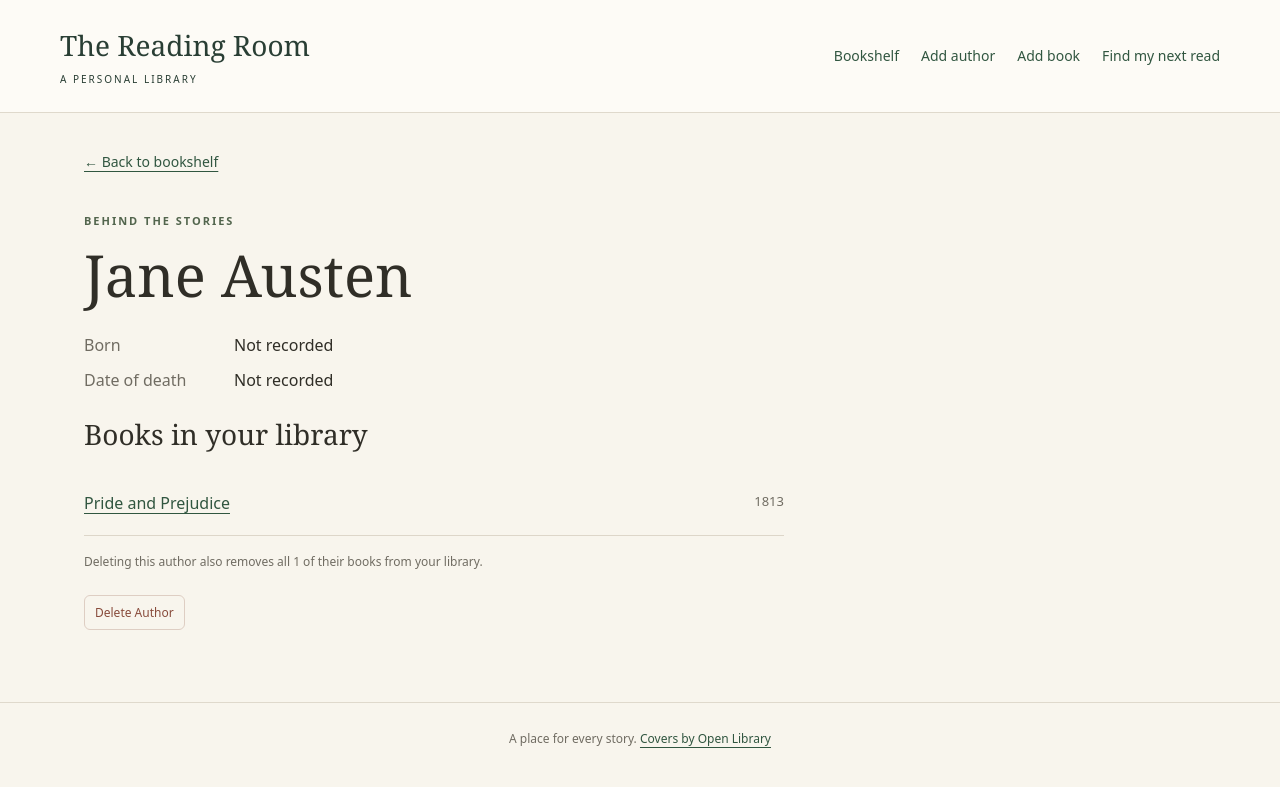
After one commit to dazz1903/digital-library, a Flask app: page /author/1 in a window 1280 px wide. The commit adds this page. Shown: the top 787 px of the page. Run offline with Flask 3, Linux system fonts and the light colour scheme.

Commit message:
add library bonus features and redesigned interface

```diff
--- a/app.py
+++ b/app.py
@@ -4,8 +4,10 @@ from urllib.parse import quote
 
 from flask import Flask, flash, redirect, render_template, request, url_for
 from sqlalchemy.exc import IntegrityError
+from openai import OpenAIError
 
 from data_models import db, Author, Book
+from recommendations import recommend_books
 
 
 app = Flask(__name__)
@@ -122,6 +124,80 @@ def delete_book(book_id):
     return redirect(url_for('home'))
 
 
+@app.route('/book/<int:book_id>')
+def book_detail(book_id):
+    return render_template('book_detail.html', book=db.get_or_404(Book, book_id))
+
+
+@app.route('/author/<int:author_id>')
+def author_detail(author_id):
+    author = db.get_or_404(Author, author_id)
+    books = db.session.scalars(
+        db.select(Book).where(Book.author_id == author_id).order_by(Book.title)
+    ).all()
+    return render_template('author_detail.html', author=author, books=books)
+
+
+@app.route('/author/<int:author_id>/delete', methods=['POST'])
+def delete_author(author_id):
+    author = db.get_or_404(Author, author_id)
+    name = author.name
+    db.session.delete(author)
+    db.session.commit()
+    flash(f'Author "{name}" and all their books deleted successfully!')
+    return redirect(url_for('home'))
+
+
+@app.route('/book/<int:book_id>/rate', methods=['POST'])
+def rate_book(book_id):
+    book = db.get_or_404(Book, book_id)
+    value = request.form.get('rating', '').strip()
+    try:
+        rating = int(value) if value else None
+        if rating is not None and not 1 <= rating <= 10:
+            raise ValueError
+    except ValueError:
+        return render_template('book_detail.html', book=book,
+                               error='Choose a whole-number rating from 1 to 10.'), 400
+    book.rating = rating
+    db.session.commit()
+    flash('Rating saved!' if rating else 'Rating removed.')
+    return redirect(url_for('book_detail', book_id=book.id))
+
+
+@app.route('/recommend', methods=['GET', 'POST'])
+def recommend():
+    books = db.session.scalars(
+        db.select(Book).options(db.joinedload(Book.author)).order_by(Book.id)
+    ).all()
+    configured = bool(os.environ.get('OPENAI_API_KEY', '').strip())
+    result = None
+    error = None
+    status = 200
+    if request.method == 'POST':
+        preferences = request.form.get('preferences', '').strip()
+        if not books:
+            error = 'Add at least one book before requesting recommendations.'
+            status = 400
+        elif not configured:
+            error = 'AI recommendations are not configured yet. See the project README.'
+            status = 503
+        elif len(preferences) > 1000:
+            error = 'Keep your preferences to 1,000 characters or fewer.'
+            status = 400
+        else:
+            try:
+                result = recommend_books(books, preferences)
+            except OpenAIError:
+                error = 'The AI service is unavailable. Check your API access and try again.'
+                status = 502
+            except ValueError as exception:
+                error = str(exception)
+                status = 502
+    return render_template('recommend.html', books=books, configured=configured,
+                           result=result, error=error), status
+
+
 # Tables have been created. Uncomment these lines to initialize a new database.
 # with app.app_context():
 #     db.create_all()
--- a/data_models.py
+++ b/data_models.py
@@ -15,6 +15,7 @@ class Author(db.Model):
     name = db.Column(db.String(200), nullable=False)
     birth_date = db.Column(db.Date, nullable=True)
     date_of_death = db.Column(db.Date, nullable=True)
+    books = db.relationship("Book", back_populates="author", cascade="all, delete-orphan")
 
     def __repr__(self):
         return f"<Author id={self.id!r} name={self.name!r}>"
@@ -27,13 +28,15 @@ class Book(db.Model):
     """A book linked to an author through a foreign key."""
 
     __tablename__ = "book"
+    __table_args__ = (db.CheckConstraint("rating BETWEEN 1 AND 10", name="valid_rating"),)
 
     id = db.Column(db.Integer, primary_key=True, autoincrement=True)
     isbn = db.Column(db.String(20), nullable=False, unique=True)
     title = db.Column(db.String(300), nullable=False)
     publication_year = db.Column(db.Integer, nullable=False)
     author_id = db.Column(db.Integer, db.ForeignKey("author.id"), nullable=False)
-    author = db.relationship("Author", backref="books")
+    rating = db.Column(db.Integer, nullable=True)
+    author = db.relationship("Author", back_populates="books")
 
     def __repr__(self):
         return f"<Book id={self.id!r} title={self.title!r}>"
--- a/requirements.txt
+++ b/requirements.txt
@@ -2,3 +2,4 @@ Flask
 SQLAlchemy
 Flask-SQLAlchemy
 Jinja2
+openai
--- a/static/style.css
+++ b/static/style.css
@@ -1,28 +1,60 @@
-:root { font-family: system-ui, sans-serif; color: #243b35; background: #f6f3eb; }
+:root { font-family: system-ui, sans-serif; color: #302e27; background: #f8f5ed; line-height: 1.6; }
 * { box-sizing: border-box; }
 body { margin: 0; }
-header { padding: 24px max(24px, calc((100% - 1100px) / 2)); background: #213e35; color: white; display: flex; gap: 24px; justify-content: space-between; flex-wrap: wrap; }
-header a { color: white; text-decoration: none; }
-.brand { font-family: Georgia, serif; font-size: 24px; }
-nav { display: flex; gap: 20px; align-items: center; }
-main { max-width: 1100px; margin: 40px auto; padding: 0 24px; }
-h1 { font: 42px Georgia, serif; margin-bottom: 12px; }
-a { color: #23624c; }
-.books { display: grid; grid-template-columns: repeat(auto-fit, minmax(230px, 1fr)); gap: 24px; }
-.book { padding: 24px; background: white; border: 1px solid #dddccf; border-radius: 10px; }
-.book h2 { font: 23px Georgia, serif; margin-bottom: 8px; }
-.cover { height: 220px; display: grid; place-items: center; background: #eeeade; position: relative; }
-.cover img { width: 100%; height: 220px; object-fit: contain; position: absolute; background: #eeeade; }
+header { padding: 26px max(24px, calc((100% - 1160px) / 2)); border-bottom: 1px solid #dfd9cc; display: flex; gap: 24px; justify-content: space-between; flex-wrap: wrap; background: #fdfbf6; }
+header a { text-decoration: none; }
+.brand { font: 28px Georgia, serif; color: #293e34; }
+.brand span { display: block; font: 10px system-ui, sans-serif; text-transform: uppercase; letter-spacing: .2em; margin-top: 8px; }
+nav { display: flex; gap: 22px; align-items: center; flex-wrap: wrap; font-size: 14px; }
+main { max-width: 1160px; margin: 36px auto 72px; padding: 0 24px; }
+h1, h2 { font-family: Georgia, serif; font-weight: normal; line-height: 1.15; }
+h1 { font-size: clamp(36px, 5vw, 58px); margin: 12px 0 20px; }
+h2 { font-size: 28px; }
+a { color: #315640; text-underline-offset: 4px; }
+a:hover { color: #955234; }
+.hero { padding: 48px; background: #e5eadf; border-radius: 16px; margin-bottom: 44px; background-image: radial-gradient(ellipse at right bottom, #bdcbb7 0, transparent 65%); }
+.hero h1 { max-width: 700px; font-size: clamp(40px, 6vw, 70px); color: #294235; }
+.hero p { max-width: 560px; }
+.eyebrow { font-size: 11px; text-transform: uppercase; letter-spacing: .18em; font-weight: 650; color: #52654d; }
+.hero .button { margin-top: 16px; }
+.section-heading { display: flex; gap: 16px; align-items: center; }
+.badge { background: #e9e4d8; border-radius: 30px; padding: 4px 12px; font-size: 12px; }
+.books { display: grid; grid-template-columns: repeat(3, minmax(0, 1fr)); gap: 24px; margin-top: 28px; }
+.book { padding: 20px; background: #fffdf8; border: 1px solid #e3ddcf; border-radius: 12px; box-shadow: 0 5px 18px #4b382008; }
+.book h2 { font-size: 25px; margin: 20px 0 8px; }
+.book h2 a { color: inherit; text-decoration: none; }
+.book p { margin: 8px 0; }
+.book form { display: inline-block; margin-right: 6px; }
+.cover { height: 240px; display: grid; place-items: center; background: #eee9dd; position: relative; border-radius: 6px; overflow: hidden; }
+.cover img { width: 100%; height: 100%; padding: 14px; object-fit: contain; position: absolute; background: #eee9dd; }
 .cover img[hidden] { display: none; }
-.cover span, .details { font-size: 13px; color: #626d66; overflow-wrap: anywhere; }
-.entry-form { max-width: 500px; display: grid; gap: 12px; }
-input, select, button { font: inherit; padding: 11px 14px; border: 1px solid #a6b3a9; border-radius: 5px; }
-input, select { background: white; min-width: 0; }
-button { background: #275e47; color: white; cursor: pointer; }
-button:hover { background: #183e2d; }
-.entry-form button { margin-top: 12px; }
-.sort-form { display: flex; flex-wrap: wrap; align-items: center; gap: 12px; margin: 28px 0; }
-.success, .error { padding: 16px; border-radius: 5px; }
-.success { background: #dfeede; }
+.cover span, .details { font-size: 12px; color: #706c62; overflow-wrap: anywhere; }
+.rating { color: #835c24; font-size: 14px; }
+.entry-form { max-width: 540px; display: grid; gap: 12px; padding: 28px; background: #fffdf8; border: 1px solid #e3ddcf; border-radius: 12px; margin: 28px 0; }
+input, select, textarea, button, .button { font: inherit; padding: 11px 14px; border: 1px solid #bdb8aa; border-radius: 6px; }
+input, select, textarea { background: #fffefb; min-width: 0; color: inherit; }
+textarea { resize: vertical; }
+button, .button { background: #315640; color: white; cursor: pointer; text-decoration: none; display: inline-block; }
+button:hover, .button:hover { background: #23402e; color: white; }
+.danger { color: #884b3b; background: transparent; border-color: #decec3; font-size: 12px; padding: 7px 10px; margin-top: 12px; }
+.danger:hover { background: #f6e7de; color: #743729; }
+.sort-form { display: flex; flex-wrap: wrap; align-items: center; gap: 12px; margin: 18px 0; }
+.success, .error, .notice { padding: 18px 22px; border-radius: 8px; }
+.success { background: #e0eddb; }
 .error { background: #f9dfd8; color: #7c241a; }
+.notice { background: #eee9dc; margin-top: 28px; }
+.back { display: inline-block; margin-bottom: 28px; font-size: 14px; }
+.detail-layout { display: grid; grid-template-columns: 300px 1fr; gap: 48px; }
+.detail-cover { height: 420px; }
+.byline { font-size: 20px; }
+dl { display: grid; grid-template-columns: 140px 1fr; gap: 10px; margin: 24px 0; }
+dt { color: #706c62; } dd { margin: 0; }
+.author-books { list-style: none; padding: 0; max-width: 700px; }
+.author-books li { padding: 18px 0; border-bottom: 1px solid #ddd6c9; display: flex; gap: 18px; justify-content: space-between; flex-wrap: wrap; }
+.author-books span { font-size: 13px; color: #706c62; }
+.recommendation { padding: 30px; background: #e7edde; border-radius: 12px; margin-top: 32px; }
+.recommendation-text { white-space: pre-wrap; overflow-wrap: anywhere; }
+footer { padding: 26px; text-align: center; font-size: 12px; color: #706c62; border-top: 1px solid #dfd9cc; }
 :focus-visible { outline: 3px solid #b57822; outline-offset: 3px; }
+@media (max-width: 850px) { .books { grid-template-columns: repeat(2, minmax(0, 1fr)); } .detail-layout { grid-template-columns: 220px 1fr; gap: 24px; } }
+@media (max-width: 580px) { .books, .detail-layout { grid-template-columns: 1fr; } .hero { padding: 28px; } nav { gap: 16px; } .entry-form { padding: 20px; } .sort-form input[type=search] { width: 100%; } .detail-cover { max-width: 300px; } dl { grid-template-columns: 120px 1fr; } }
--- /dev/null
+++ b/templates/author_detail.html
@@ -0,0 +1,17 @@
+{% extends 'base.html' %}
+{% block title %}{{ author.name }} · The Reading Room{% endblock %}
+{% block content %}
+<a class="back" href="{{ url_for('home') }}">← Back to bookshelf</a>
+<p class="eyebrow">Behind the stories</p>
+<h1>{{ author.name }}</h1>
+<dl><dt>Born</dt><dd>{{ author.birth_date or 'Not recorded' }}</dd><dt>Date of death</dt><dd>{{ author.date_of_death or 'Not recorded' }}</dd></dl>
+<h2>Books in your library</h2>
+<ul class="author-books">
+  {% for book in books %}<li><a href="{{ url_for('book_detail', book_id=book.id) }}">{{ book.title }}</a><span>{{ book.publication_year }}{% if book.rating %} · ★ {{ book.rating }}/10{% endif %}</span></li>
+  {% else %}<li>No books by this author yet.</li>{% endfor %}
+</ul>
+<form method="post" action="{{ url_for('delete_author', author_id=author.id) }}" onsubmit="return confirm('Delete this author and ALL their books?')">
+  <p class="details">Deleting this author also removes all {{ books|length }} of their books from your library.</p>
+  <button class="danger" type="submit">Delete Author</button>
+</form>
+{% endblock %}
--- a/templates/base.html
+++ b/templates/base.html
@@ -7,11 +7,12 @@
   <link rel="stylesheet" href="{{ url_for('static', filename='style.css') }}">
 </head>
 <body>
-  <header><a class="brand" href="{{ url_for('home') }}">My digital library</a>
+  <header><a class="brand" href="{{ url_for('home') }}">The Reading Room<span>A personal library</span></a>
     <nav aria-label="Main navigation">
       <a href="{{ url_for('home') }}">Bookshelf</a>
       <a href="{{ url_for('add_author') }}">Add author</a>
       <a href="{{ url_for('add_book') }}">Add book</a>
+      <a href="{{ url_for('recommend') }}">Find my next read</a>
     </nav>
   </header>
   <main>
@@ -19,5 +20,6 @@
     {% if error %}<p class="error" role="alert">{{ error }}</p>{% endif %}
     {% block content %}{% endblock %}
   </main>
+  <footer>A place for every story. <a href="https://openlibrary.org/">Covers by Open Library</a></footer>
 </body>
 </html>
```
Also changed, not shown: migrate_ratings.py (added, +24 -0 lines), recommendations.py (added, +35 -0 lines), templates/book_detail.html (added, +26 -0 lines), templates/home.html (+14 -7 lines), templates/recommend.html (added, +20 -0 lines), tests/test_library.py (added, +161 -0 lines), README.md (added), data/library.sqlite, 1 other file.
